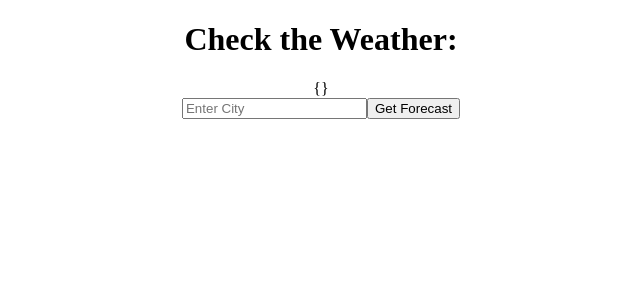
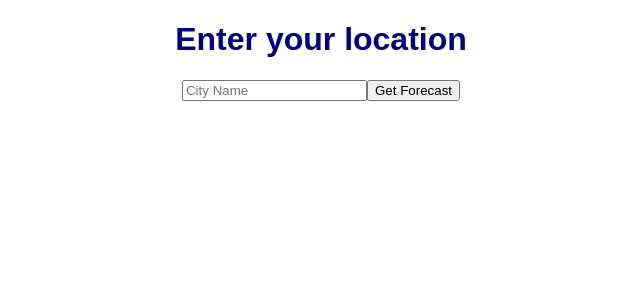
Before and after one commit to Cera-S/my-app, a React (Create React App) app: page / in a window 1280 px wide. Shown: the top 300 px of the page, without its empty margins (319-959 px from the left). Built offline with nearby package versions, Linux system fonts and the light colour scheme.

Commit message:
display data

```diff
--- a/src/App.css
+++ b/src/App.css
@@ -1,38 +1,7 @@
 .App {
   text-align: center;
+  font-family: 'Montserrat', sans-serif;
+  font-size: 16px;
+  font-weight: bold;
+  color: navy;
 }
-
-.App-logo {
-  height: 40vmin;
-  pointer-events: none;
-}
-
-@media (prefers-reduced-motion: no-preference) {
-  .App-logo {
-    animation: App-logo-spin infinite 20s linear;
-  }
-}
-
-.App-header {
-  background-color: #282c34;
-  min-height: 100vh;
-  display: flex;
-  flex-direction: column;
-  align-items: center;
-  justify-content: center;
-  font-size: calc(10px + 2vmin);
-  color: white;
-}
-
-.App-link {
-  color: #61dafb;
-}
-
-@keyframes App-logo-spin {
-  from {
-    transform: rotate(0deg);
-  }
-  to {
-    transform: rotate(360deg);
-  }
-}
--- a/src/App.js
+++ b/src/App.js
@@ -9,6 +9,7 @@ function App() {
   return (
     <div className="App">
      <main>
+       <h1>Enter your location</h1>
        <Weather />
      </main>
     </div>
--- a/src/components/Data.js
+++ b/src/components/Data.js
@@ -1,7 +1,7 @@
 import React from 'react';
 
 const convertToFahrenheit = (temp) => {
-    (temp - 273.15).toFixed(0);
+    temp = (temp - 273.15).toFixed(0);
 }
 
 const fetchedData = (props) => {
@@ -9,7 +9,8 @@ const fetchedData = (props) => {
         <div>
             {props.responseObj.cod === 200 ?
             <div>
-                <p> In {props.responseObj.name}, it is currently {props.responseObj.main.temp}° Fahrenheit.</p>
+                <p> In {props.responseObj.name}, it is currently {props.responseObj.main.temp}°F.
+                Feels like: {props.responseObj.main.feels_like}°F</p>
             </div>
             : null}
         </div>
--- /dev/null
+++ b/src/components/Forecast.css
@@ -0,0 +1,3 @@
+.input-box {
+    font-size: 13px;
+}
--- a/src/components/Forecast.js
+++ b/src/components/Forecast.js
@@ -1,6 +1,7 @@
 import React from 'react';
 import { useState } from 'react';
 import Data from './Data';
+import './Forecast.css'
 
 require('dotenv').config();
 
@@ -12,7 +13,7 @@ export const Forecast = () => {
     function getForecast(e)
     {
       e.preventDefault();
-      fetch(`api.openweathermap.org/data/2.5/weather?q=${cityName}&appid=${process.env.REACT_APP_API_KEY}`)
+      fetch(`http://api.openweathermap.org/data/2.5/weather?q=${cityName}&appid=${process.env.REACT_APP_API_KEY}`)
         .then(response => response.json())
         .then (response => {
           setResponseObj(response)
@@ -23,19 +24,13 @@ export const Forecast = () => {
 
     return (
         <div className="input-box">
-          <h1>Check the Weather:</h1>
-          <div>
-              {JSON.stringify(responseObj)}
-          </div>
-
           <form onSubmit={getForecast}>
             <input
               type="text"
-              placeholder="Enter City"
+              placeholder="City Name"
               value={cityName}
               onChange={(e) => setCityName(e.target.value)}
             />
-
             <button type="submit"> Get Forecast</button>
             <Data responseObj={responseObj}/>
           </form>
```
Also changed, not shown: src/components/Weather.js (+1 -14 lines).
